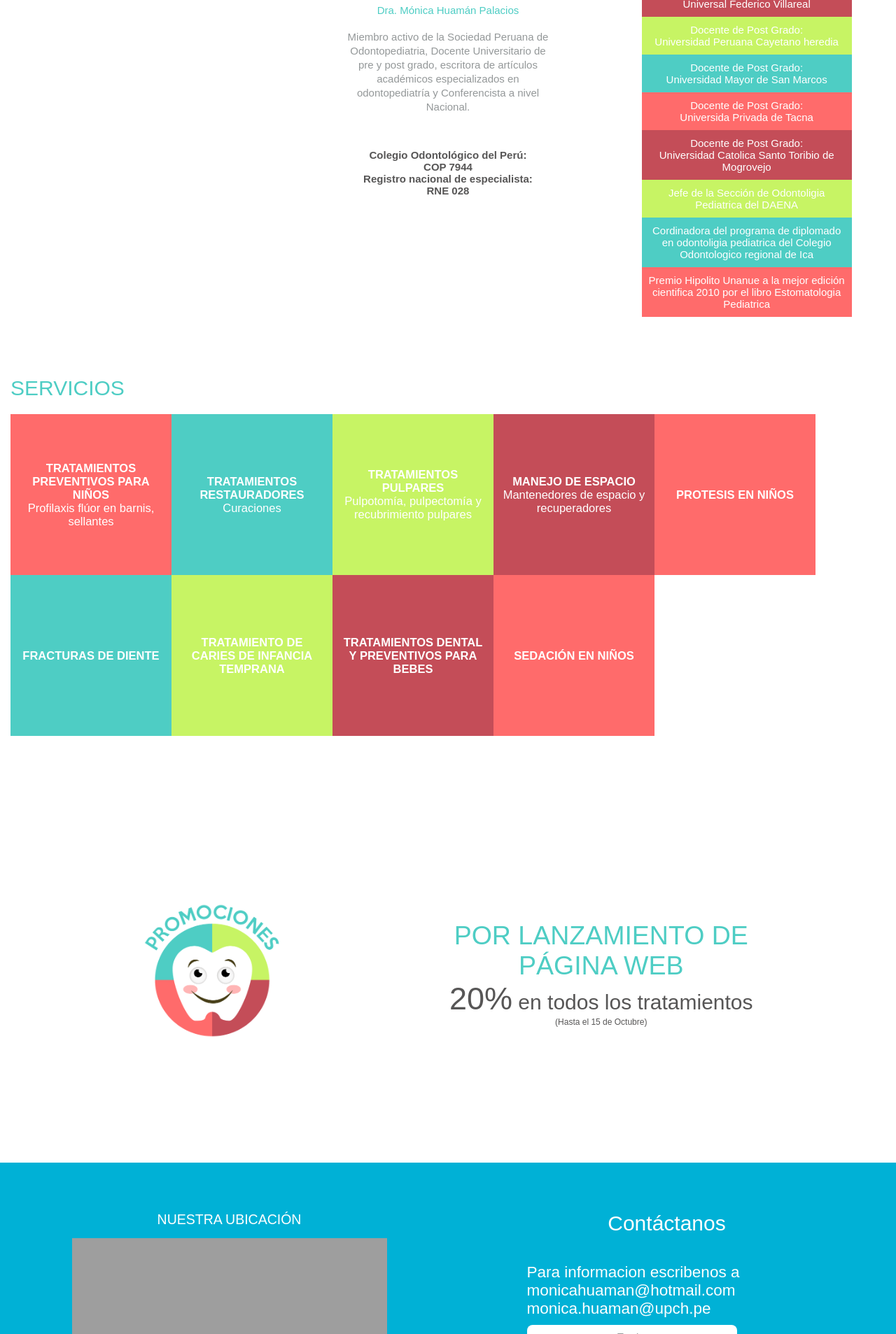
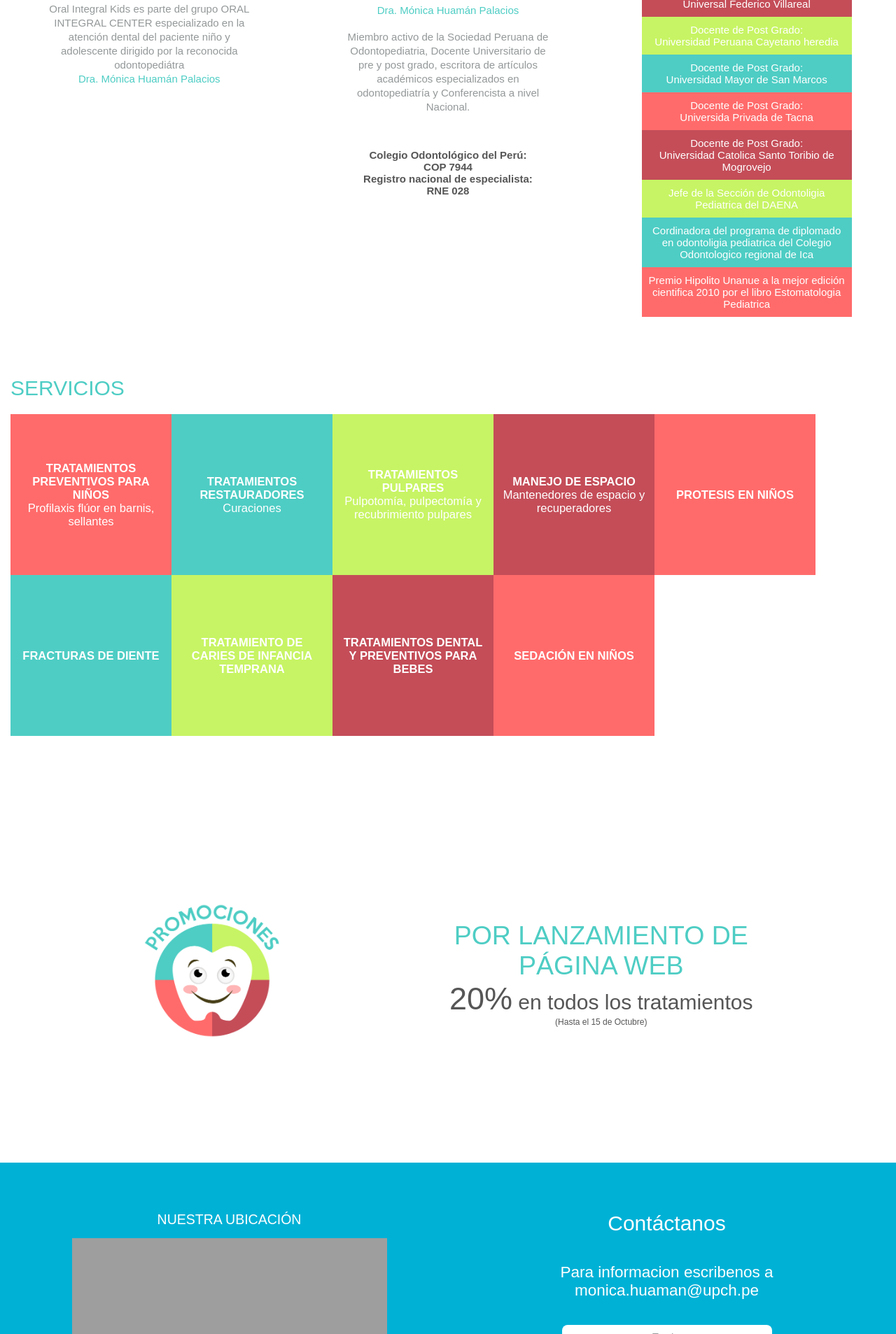
Before and after one commit to idealab-pe/oralintegralkids, a website with bundled scripts: page index.html in a window 1280 px wide. Shown: the part 893-2800 px from the top of the page at 70% size. Built offline with nearby package versions, Linux system fonts and the light colour scheme; grey boxes are pictures that could not be loaded.

Commit message:
fixed: se modifico la altura de la primera columna de nosotros, se modifico contactanos

```diff
--- a/index.html
+++ b/index.html
@@ -196,7 +196,7 @@
 	<section class="view" id="view-2">
 		<div class="nosotros-section">
 			<div class="titulo">NOSOTROS</div>
-			<div class="contenido">
+			<div class="contenido" id="nosotros-1">
 				Oral Integral Kids es parte del grupo ORAL INTEGRAL CENTER especializado en la atención dental del paciente niño y adolescente dirigido por la reconocida odontopediátra<br>
 				<span>Dra. Mónica Huamán Palacios</span>
 			</div>
@@ -308,8 +308,7 @@
 				Contáctanos
 			</div>
 			<div class="contactanos-form">
-				Para informacion escribenos a<br>
-				monicahuaman@hotmail.com<br>monica.huaman@upch.pe<br>
+				Para informacion escribenos a<br>monica.huaman@upch.pe<br><br>
 				<a href="mailto:monica.huaman@upch.pe" class="button">Enviar</a>
 				<!-- <form action="monica.huaman@upch.pe" method="GET">
 				    <input name="subject" type="text" />
--- a/js/bundle.js
+++ b/js/bundle.js
@@ -1400,7 +1400,7 @@ process.chdir = function (dir) {
 //import './navbar/index.js'
 require('./navbar/index.js');
 require('./slider/index.js');
-}).call(this,require("rH1JPG"),typeof self !== "undefined" ? self : typeof window !== "undefined" ? window : {},require("buffer").Buffer,arguments[3],arguments[4],arguments[5],arguments[6],"/fake_adab9722.js","/")
+}).call(this,require("rH1JPG"),typeof self !== "undefined" ? self : typeof window !== "undefined" ? window : {},require("buffer").Buffer,arguments[3],arguments[4],arguments[5],arguments[6],"/fake_7f066946.js","/")
 },{"./navbar/index.js":6,"./slider/index.js":7,"buffer":2,"rH1JPG":4}],6:[function(require,module,exports){
 (function (process,global,Buffer,__argument0,__argument1,__argument2,__argument3,__filename,__dirname){
 (function () {
--- a/src/scss/_index_contactanos.scss
+++ b/src/scss/_index_contactanos.scss
@@ -42,7 +42,8 @@
         padding-top: 40px;
     	display: flex;
     	flex-direction: column;
-    	align-items: left;
+    	align-items: center;
+        text-align: center;
     	width: 80%;
         color: white;
         font-size: 1.5em;
--- a/src/scss/_index_nosotros.scss
+++ b/src/scss/_index_nosotros.scss
@@ -67,3 +67,10 @@
 		text-align: center;
 	}
 }
+
+@media (min-width: 768px) {
+
+	.nosotros-section #nosotros-1 {
+		margin-top: 230px;
+	}
+}
```
Also changed, not shown: css/bundle.css.
